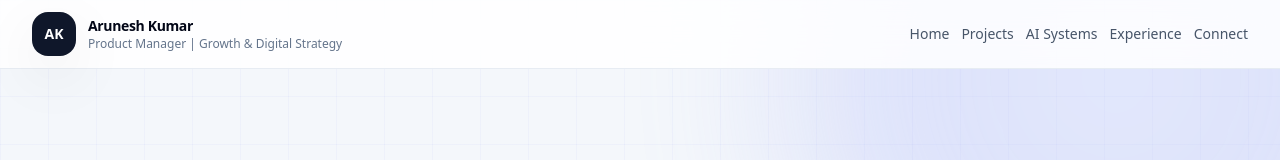
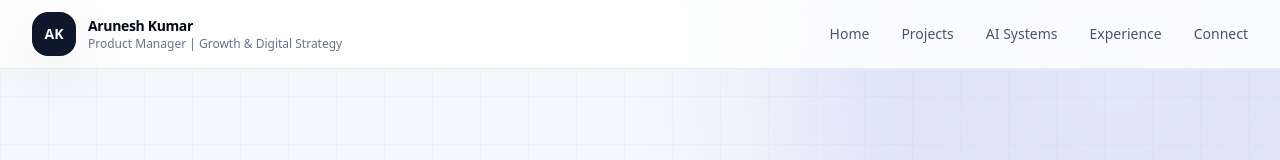
Before and after one commit to aruneshk30/Website, a Next.js app: page / in a window 1280 px wide. Shown: the top 160 px of the page. Built offline with nearby package versions, Linux system fonts and the light colour scheme.

Commit message:
Update site-header.tsx

```diff
--- a/components/site-header.tsx
+++ b/components/site-header.tsx
@@ -4,7 +4,7 @@ import { navLinks } from "@/lib/site-data";
 export default function SiteHeader() {
   return (
     <header className="sticky top-0 z-50 border-b border-slate-200/80 bg-white/85 backdrop-blur-xl">
-      <div className="mx-auto flex max-w-7xl flex-col gap-3 px-4 py-3 md:flex-row md:items-center md:justify-between md:px-6 lg:px-8">
+      <div className="mx-auto flex max-w-7xl flex-col gap-3 px-4 py-3 sm:flex-row sm:items-center sm:justify-between md:px-6 lg:px-8">
         <Link href="/" className="flex items-center gap-3">
           <div className="flex h-11 w-11 items-center justify-center rounded-2xl bg-slate-900 text-sm font-semibold text-white shadow-soft">
             AK
@@ -15,7 +15,7 @@ export default function SiteHeader() {
           </div>
         </Link>
 
-        <nav className="flex items-center gap-3 overflow-x-auto whitespace-nowrap text-sm">
+        <nav className="flex flex-wrap items-center gap-x-5 gap-y-2 text-sm sm:flex-nowrap sm:gap-6 lg:gap-8">
           {navLinks.map((link) => (
             <Link key={link.href} href={link.href} className="text-sm text-slate-600 transition hover:text-slate-950">
               {link.label}
```
